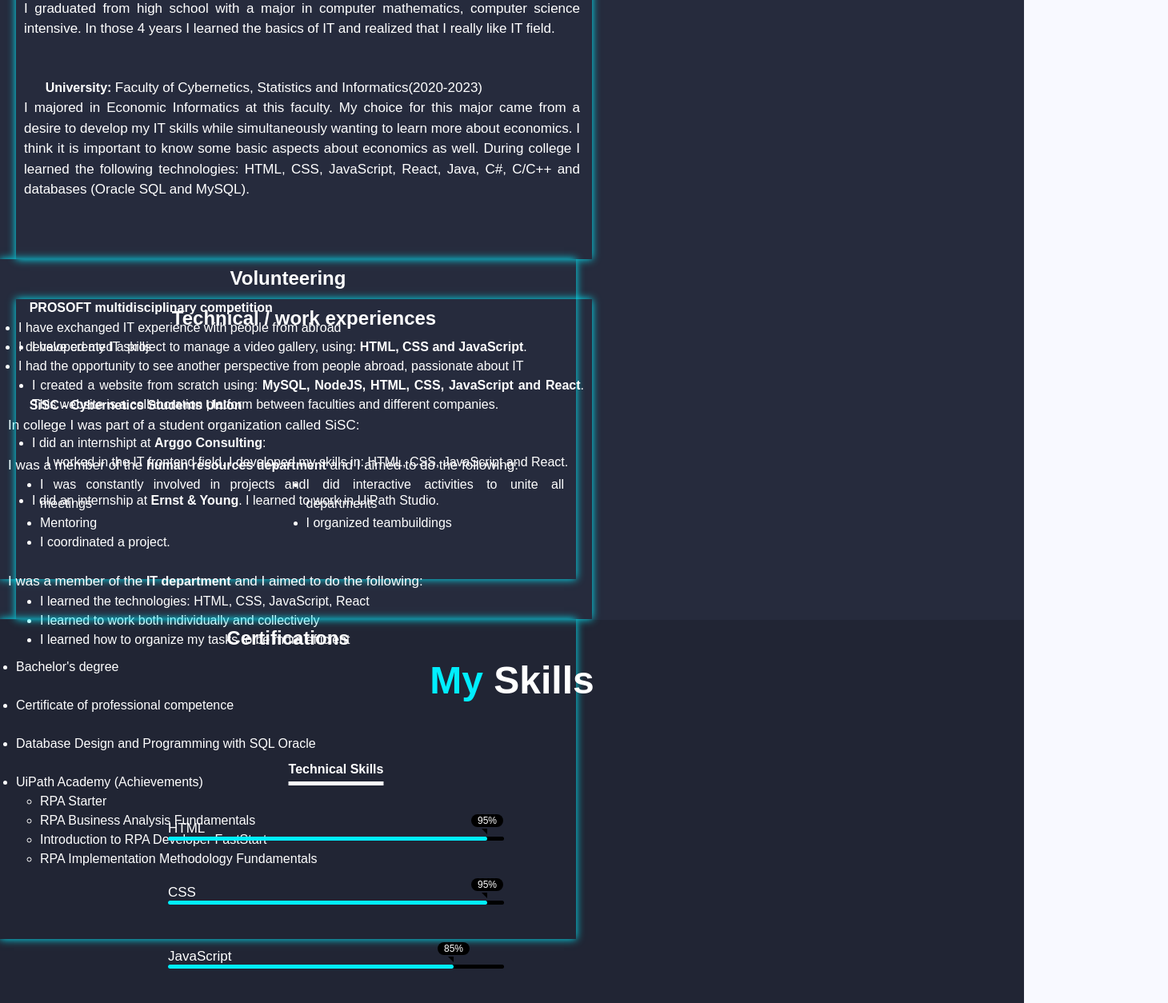
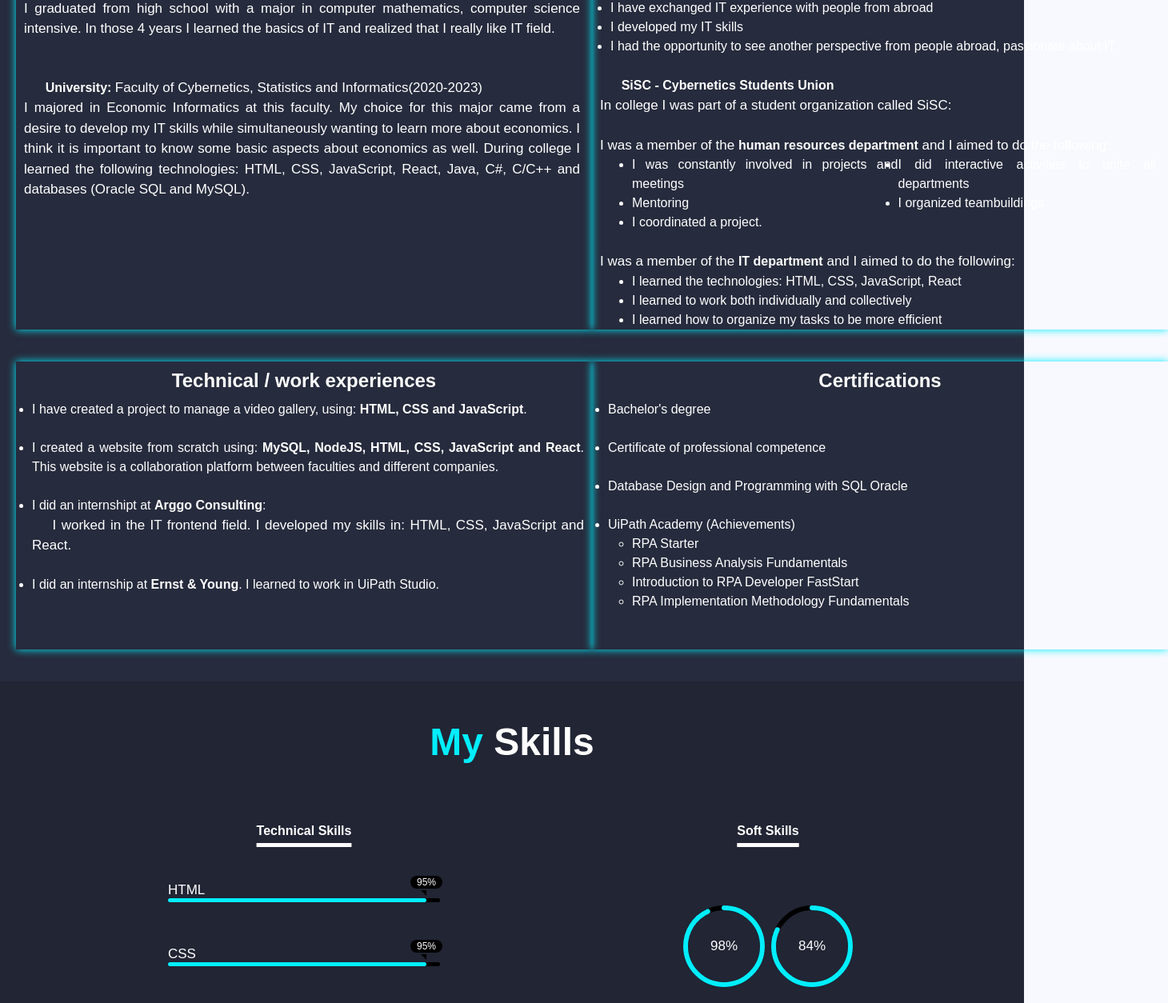
Before and after one commit to NicAndrei2000/NicAndrei2000.github.io, a React (Create React App) app: page / in a window 1280 px wide. Shown: the part 1505-2759 px from the top of the page at 80% size, 1460 px wide, since content can reach past the window. Built offline with nearby package versions, Linux system fonts and the light colour scheme.

Commit message:
Update changes

```diff
--- a/src/App.css
+++ b/src/App.css
@@ -4,6 +4,7 @@
   box-sizing: border-box;
   font-family: "Montserrat", sans-serif;
   font-size: 1rem;
+  zoom: 100%;
 }
 
 html {
--- a/src/components/CategoryCard/CategoryCard.module.css
+++ b/src/components/CategoryCard/CategoryCard.module.css
@@ -9,7 +9,8 @@ a {
     align-items: center;
     position: relative;
     height: 240px;
-    width: 380px;
+    width: 350px;
+    /* max-width: 100%; */
     border: 1px solid;
     border-radius: 10px;
   }
--- a/src/components/Projects/Projects.module.css
+++ b/src/components/Projects/Projects.module.css
@@ -1,5 +1,6 @@
 .ProjectsContainer {
     min-height: 65vh;
+    width: 90%;
     padding: 1rem;
     padding-top: 5rem;
     display: grid;
@@ -7,4 +8,5 @@
     gap: 0.5rem;
     justify-items: center;
     align-items: center;
+    margin-right: 0px;
   }
--- a/src/pages/AboutMe/AboutMe.module.css
+++ b/src/pages/AboutMe/AboutMe.module.css
@@ -1,5 +1,6 @@
 .layout{
-    height: 60vh;
+    height: auto;
+    min-height: 60vh;
     background-color: #212534;
     display: flex;
     flex-direction: column;
--- a/src/pages/EduProVol/EduProVol.jsx
+++ b/src/pages/EduProVol/EduProVol.jsx
@@ -95,28 +95,10 @@ function EduProVol() {
                 <ul></ul>
               </div>
             </p>
-
-            {/* <p>
-              In my last year of college I was part of the{" "}
-              <strong>IT department</strong>. In this department I was part of
-              the frontend team, and my goal was to make websites for different
-              projects. Websites made:{" "}
-              <a href="https://itfest.sisc.ro/" target="blank">
-                https://itfest.sisc.ro/
-              </a>
-              ,{" "}
-              <a href="https://hope.sisc.ro/" target="blank">
-                https://hope.sisc.ro/
-              </a>
-              ,{" "}
-              <a href="https://springit.sisc.ro/" target="blank">
-                https://springit.sisc.ro/
-              </a>
-            </p> */}
           </div>
         </div>
-      </div>
-      <div className={styles.container2}>
+      {/* </div> */}
+      {/* <div className={styles.container2}> */}
         <div className={styles.experiences}>
           <h1>Technical / work experiences</h1>
           <div className={styles.contentEx}>
@@ -133,15 +115,17 @@ function EduProVol() {
                 different companies.
               </li>
               <br />
-              <li>I did an internshipt at <strong>Arggo Consulting</strong>:</li>
+              <li>
+                I did an internshipt at <strong>Arggo Consulting</strong>:
+              </li>
               <p>
                 &nbsp;&nbsp;&nbsp; I worked in the IT frontend field. I
                 developed my skills in: HTML, CSS, JavaScript and React.
               </p>
               <br />
               <li>
-                I did an internship at <strong>Ernst & Young</strong>. I learned to work in
-                UiPath Studio.
+                I did an internship at <strong>Ernst & Young</strong>. I learned
+                to work in UiPath Studio.
               </li>
             </ul>
           </div>
--- a/src/pages/EduProVol/EduProVol.module.css
+++ b/src/pages/EduProVol/EduProVol.module.css
@@ -1,6 +1,8 @@
 .layout {
-  height: 125vh;
+  height: auto;
+  min-height: 125vh;
   background-color: #262b3d;
+  padding-bottom: 40px;
 }
 .title{
   color: white;
@@ -9,13 +11,23 @@
   margin-bottom: 2rem;
   padding-top: 2rem;
 }
-.container1 {
+/* .container1 {
   height: 50vh;
-  width: 100%;
+  width: 120;
   display: flex;
   justify-content: space-between;
   flex-wrap: wrap;
   margin-bottom: 80px;
+  padding-top: 30px;
+} */
+.container1 {
+  height: auto;
+  /* min-height: 110vh; */
+  display: grid;
+  grid-template-columns: 1fr 1fr;
+  justify-content: space-between;
+  /* flex-wrap: wrap; */
+  /* margin-bottom: 80px; */
   padding-top: 30px;
 }
 .container1 h1 {
@@ -28,7 +40,8 @@
   font-size: 17px;
 }
 .education {
-  height: 50vh;
+  height: auto;
+  min-height: 45vh;
   width: 90vh;
   box-shadow: 0px 0px 10px rgba(0, 238, 255, 1); /* Set the box shadow */
   margin-left: 20px;
@@ -44,7 +57,8 @@
 }
 
 .volunteering {
-  height: 50vh;
+  height: auto;
+  min-height: 45vh;
   width: 90vh;
   box-shadow: 0px 0px 10px rgba(0, 238, 255, 1); /* Set the box shadow */
   margin-right: 20px;
@@ -72,22 +86,25 @@
 }
 .container2 {
   height: 50vh;
-  width: 100%;
+  width: 120;
   display: flex;
   justify-content: space-between;
   flex-wrap: wrap;
 }
+
 .container2 h1 {
   text-align: center;
   margin-top: 10px;
   font-size: 24px;
 }
 .experiences {
-  height: 50vh;
+  height: auto;
+  min-height: 45vh;
   width: 90vh;
   color: white;
   box-shadow: 0px 0px 10px rgba(0, 238, 255, 1); /* Set the box shadow */
   margin-left: 20px;
+  margin-top: 40px;
 
 }
 .contentEx {
@@ -98,11 +115,12 @@
   text-align: justify;
 }
 .certifications {
-  height: 50vh;
+  height: auto;
   width: 90vh;
   color: white;
   box-shadow: 0px 0px 10px rgba(0, 238, 255, 1); /* Set the box shadow */
   margin-right: 20px;
+  margin-top: 40px;
 }
 .contentC {
   margin-top: 10px;
--- a/src/pages/Skills/Skills.jsx
+++ b/src/pages/Skills/Skills.jsx
@@ -5,7 +5,7 @@ function Skills() {
   return (
     <div className={styles.layout} id="mySkills">
       <h1 className={styles.title}><span>My</span> Skills</h1>
-      <section>
+      <div className={styles.sectionSkills}>
         <div className={styles.container1}>
           <h1 className={styles.heading1}>Technical Skills</h1>
           <div className={styles.technicalBars}>
@@ -191,7 +191,7 @@ function Skills() {
             </div>
           </div>
         </div>
-      </section>
+      </div>
     </div>
   );
 }
--- a/src/pages/Skills/Skills.module.css
+++ b/src/pages/Skills/Skills.module.css
@@ -1,5 +1,6 @@
 .layout {
-  height: 100vh;
+  min-height: 100vh;
+  height: auto;
   color: white;
   background-color: #212534;
 }
@@ -12,20 +13,21 @@
   color: #0ef;
   font-size: 3rem;
 }
-section {
-  display: flex;
-  flex-wrap: wrap;
-  justify-content: space-between;
+.sectionSkills {
+  display: grid;
+  grid-template-columns: 1fr 1fr;
+  /* flex-wrap: wrap; */
+  /* justify-content: space-between; */
 }
 .container1 {
-  width: 600px;
-  height: 500px;
+  /* width: 600px; */
+  max-width: 600px;
   padding: 75px 90px;
   margin-left: 120px;
 }
 .container2 {
-    width: 600px;
-    height: 500px;
+    /* width: 600px; */
+    max-width: 600px;
     padding: 75px 90px;
     margin-right: 120px;
     margin-left: 120px;
```
Also changed, not shown: 2 other files (tests, documents, lock files or other folders).
